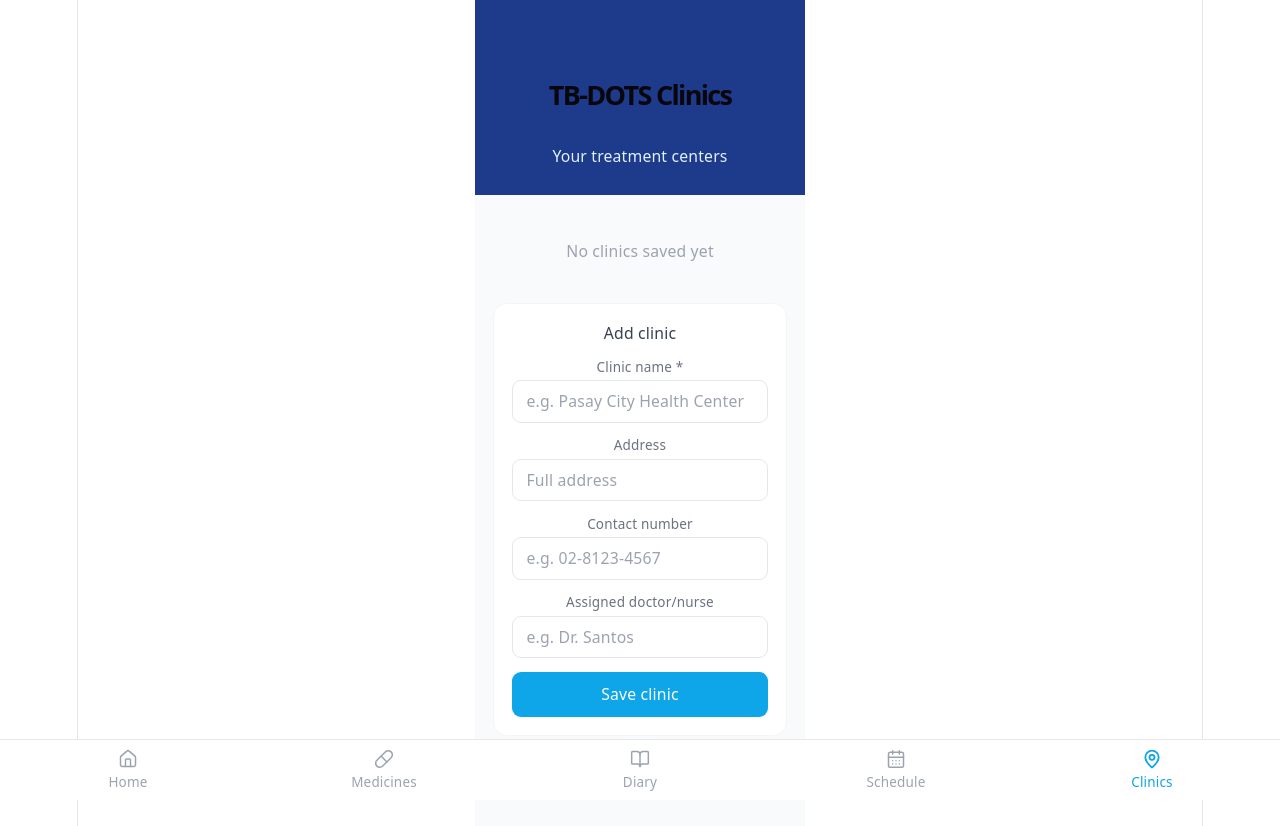
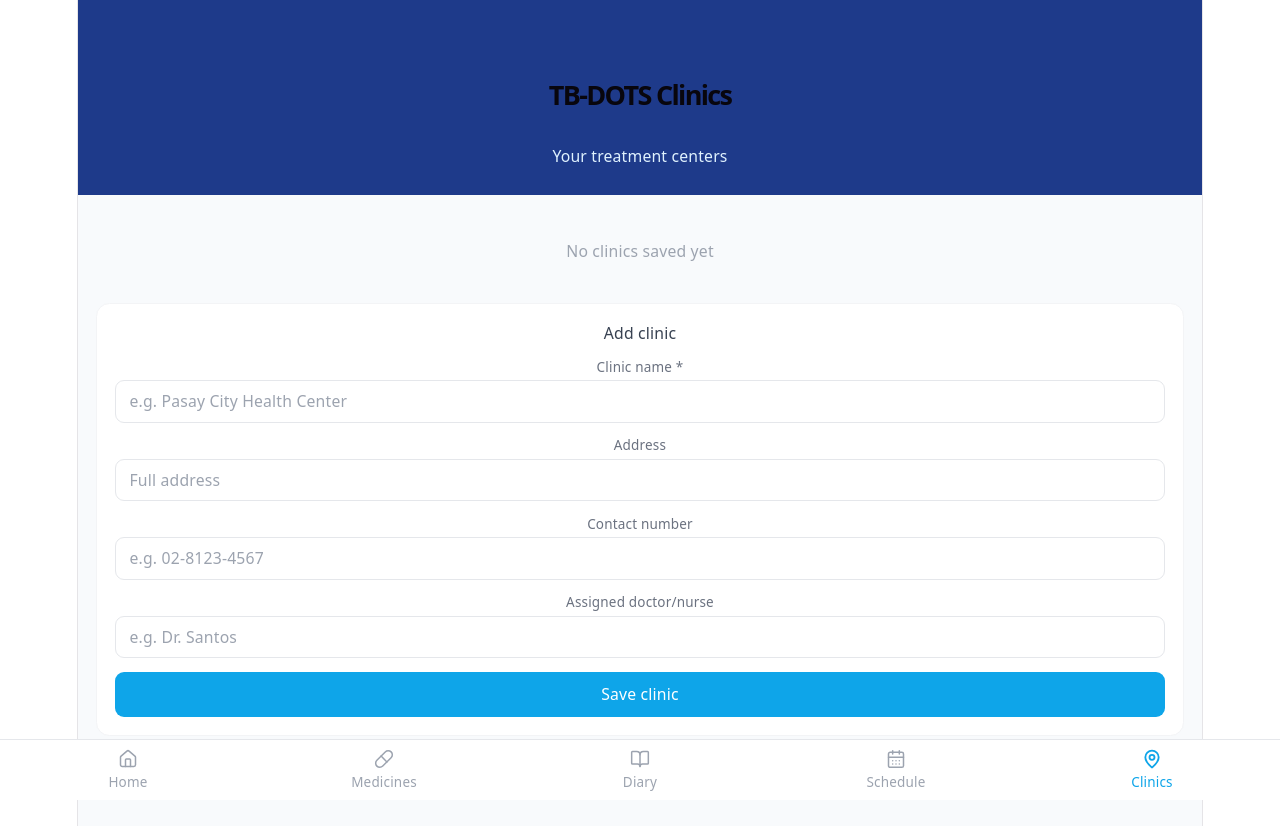
Before and after one commit to infante0000/tbcare-app, a React (Vite) app in the folder tbcare-app/: page /tbcare-app/clinics in a window 1280 px wide. Built offline with nearby package versions, Linux system fonts and the light colour scheme.

Commit message:
Update App.jsx
remove max-w-md cap, make fully fluid

```diff
--- a/tbcare-app/src/App.jsx
+++ b/tbcare-app/src/App.jsx
@@ -24,7 +24,7 @@
 
   return (
     <BrowserRouter basename="/tbcare-app">
-      <div className="min-w-dvw mx-auto min-h-screen bg-slate-50 pb-16">
+      <div className="min-h-screen w-full bg-slate-50 pb-16">
         <Routes>
           <Route path="/"         element={<Dashboard />} />
           <Route path="/meds"     element={<Medicines />} />
```
